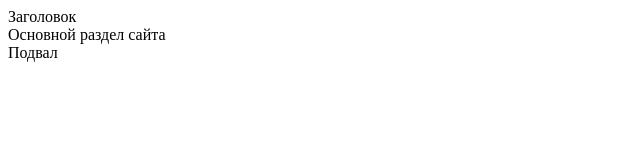
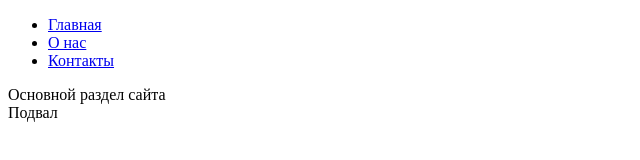
Before and after one commit to v-a-antoshkin/site, a plain HTML site: page index.html in a window 1280 px wide. Shown: the whole page, without its empty margins (0-640 px from the left). Drawn offline with Linux system fonts and the light colour scheme.

Commit message:
Add main menu

```diff
--- a/index.html
+++ b/index.html
@@ -7,7 +7,19 @@
 </head>
 <body>
     <header>
-        Заголовок
+        <nav>
+            <ul>
+                <li>
+                    <a href="Главная.html">Главная</a>
+                </li>
+                <li>
+                    <a href="Онас.html">О нас</a>
+                </li>
+                <li>
+                    <a href="Контакты.html">Контакты</a>
+                </li>
+            </ul>
+        </nav>
     </header>
     <main>
         Основной раздел сайта
```
